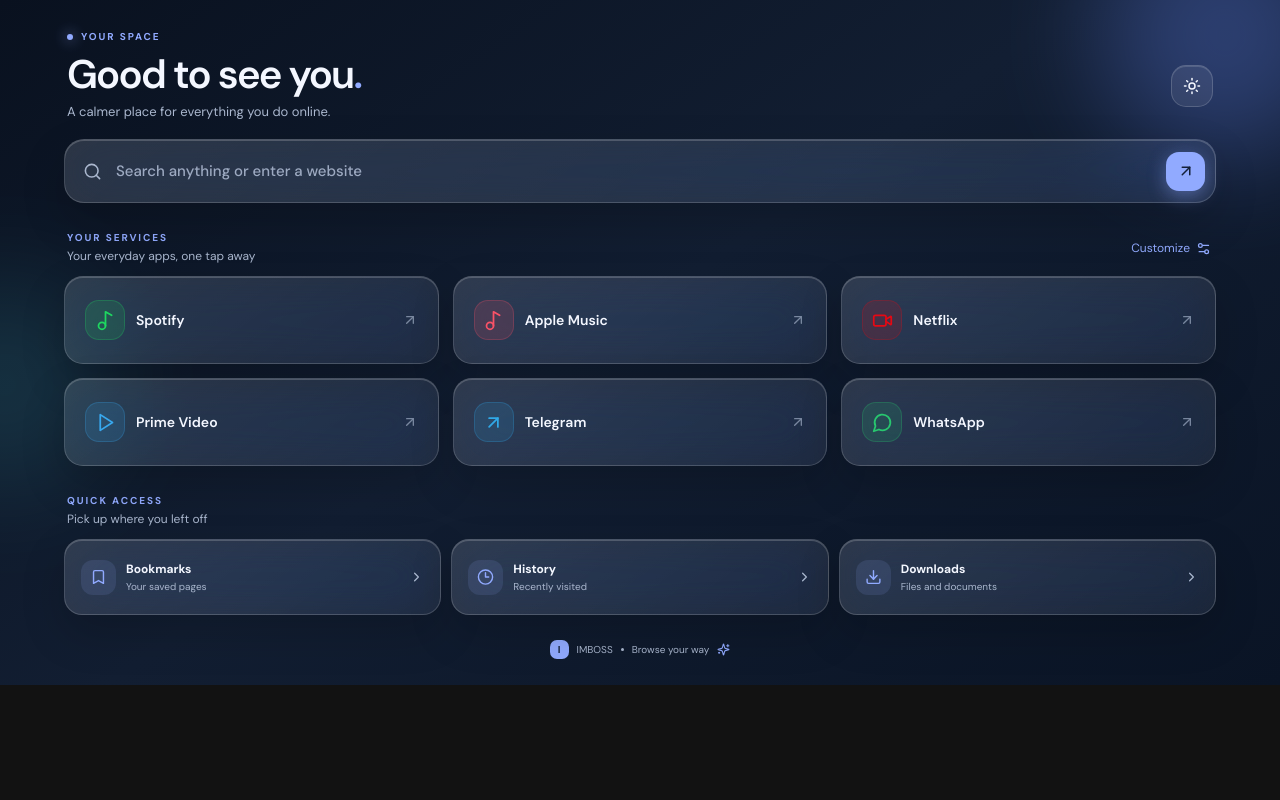
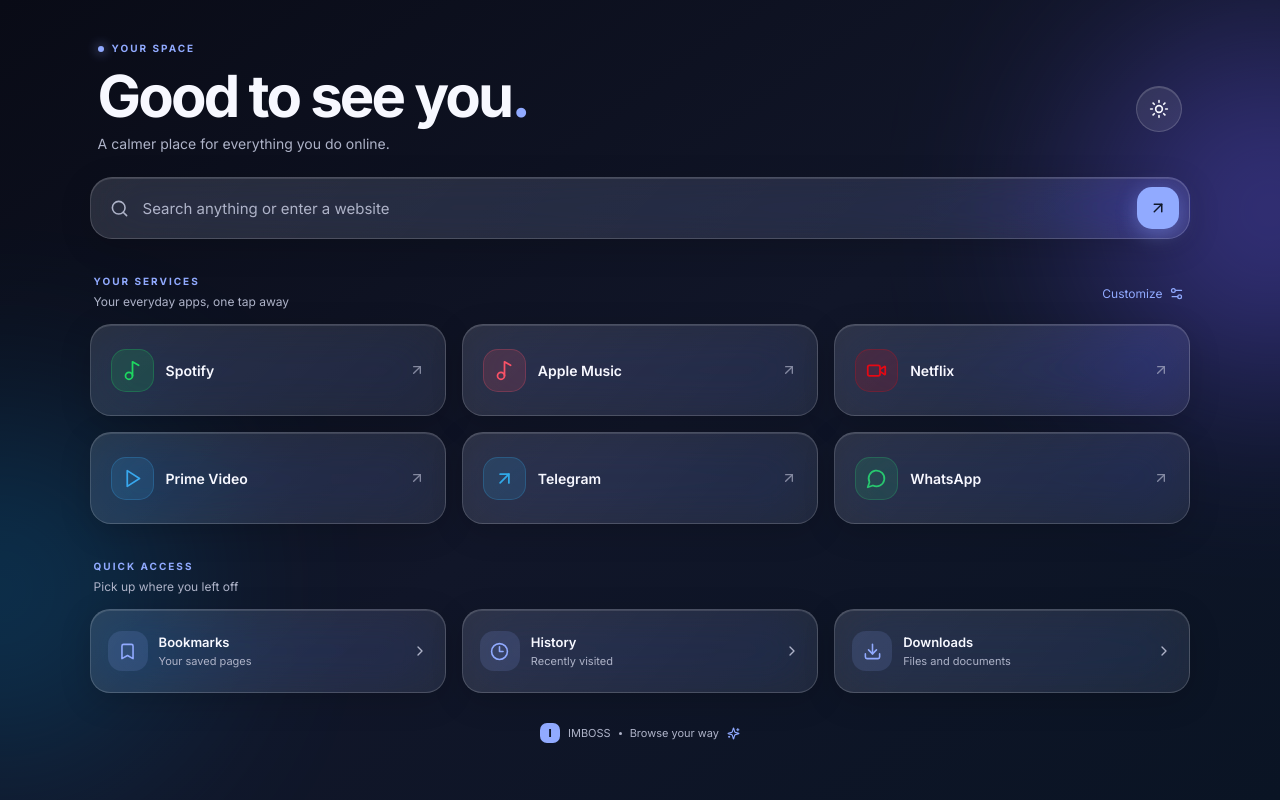
Before and after one commit to mikey-mike6768/Imboss, a React (Vite) app in the folder web-ui/: page / in a window 1280 px wide. Built offline with nearby package versions, Linux system fonts and the light colour scheme.

Commit message:
Apply Inter Liquid Glass browser UI styling

```diff
--- a/web-ui/src/style.css
+++ b/web-ui/src/style.css
@@ -1,18 +1,56 @@
-@import url('https://fonts.googleapis.com/css2?family=DM+Sans:wght@400;500;600;700&display=swap');
-:root{font-family:'DM Sans',Inter,system-ui,-apple-system,sans-serif;color-scheme:dark; font-synthesis:none;text-rendering:optimizeLegibility}
-*{box-sizing:border-box}html,body,#root{margin:0;min-height:100%;width:100%}body{overflow-x:hidden}
-.app{--text:#f4f7ff;--muted:#aab7ce;--panel:rgba(255,255,255,.075);--panel-hi:rgba(255,255,255,.14);--stroke:rgba(255,255,255,.17);--shadow:0 18px 44px rgba(0,0,0,.18);position:relative;isolation:isolate;min-height:100%;padding:22px clamp(16px,3vw,34px) 18px;color:var(--text);background:linear-gradient(145deg,#09111f 0%,#121e32 48%,#0a1425 100%);overflow:hidden}
-.app.light{--text:#19253b;--muted:#687890;--panel:rgba(255,255,255,.48);--panel-hi:rgba(255,255,255,.76);--stroke:rgba(255,255,255,.84);--shadow:0 18px 44px rgba(64,89,132,.12);background:linear-gradient(145deg,#eaf1fc 0%,#dce8f8 52%,#f2f6fc 100%)}
-.ambient{position:absolute;z-index:-1;filter:blur(55px);border-radius:50%;opacity:.35;pointer-events:none}.ambient-a{width:250px;height:250px;right:-70px;top:-90px;background:#607fe8}.ambient-b{width:210px;height:210px;left:-100px;top:280px;background:#43b9c3;opacity:.16}
-.welcome{padding:2px 3px 19px}.eyebrow{font-size:10px;font-weight:700;letter-spacing:.19em;color:var(--accent);display:flex;align-items:center;gap:8px}.eyebrow-dot{width:6px;height:6px;border-radius:50%;background:var(--accent);box-shadow:0 0 14px var(--accent)}
-.hero-line{display:flex;align-items:center;justify-content:space-between;gap:16px;margin-top:9px}h1{font-size:clamp(27px,4.2vw,40px);line-height:1.1;letter-spacing:-.045em;margin:0;font-weight:600}h1 span{color:var(--accent)}.welcome p,.section-heading p{margin:7px 0 0;color:var(--muted);font-size:13px}
-.glass{background:linear-gradient(145deg,var(--panel-hi),var(--panel));border:1px solid var(--stroke);box-shadow:var(--shadow),inset 0 1px 0 rgba(255,255,255,.19);backdrop-filter:blur(24px) saturate(155%);-webkit-backdrop-filter:blur(24px) saturate(155%)}
-button{font:inherit;color:inherit;cursor:pointer}.icon-button{display:grid;place-items:center;width:42px;height:42px;border-radius:15px;border:1px solid var(--stroke);background:var(--panel);box-shadow:inset 0 1px 0 #ffffff24}.icon-button svg{width:18px}
-.search-card{height:58px;border-radius:20px;display:flex;align-items:center;gap:12px;padding:0 10px 0 18px;margin-bottom:25px}.search-symbol{color:var(--muted);display:grid;place-items:center}.search-card input{min-width:0;flex:1;border:0;outline:0;background:transparent;color:var(--text);font:500 15px 'DM Sans',sans-serif}.search-card input::placeholder{color:var(--muted);opacity:.9}.search-go{width:39px;height:39px;border:0;border-radius:13px;background:var(--accent);color:#142039;display:grid;place-items:center;box-shadow:0 5px 18px color-mix(in srgb,var(--accent),transparent 58%)}
-.section{margin-top:22px}.section-heading{display:flex;justify-content:space-between;align-items:end;margin:0 3px 12px}.section-heading p{font-size:12px;margin-top:4px}.text-button{border:0;background:transparent;color:var(--accent);font-size:12px;display:flex;align-items:center;gap:6px;padding:8px 2px}
-.service-grid{display:grid;grid-template-columns:repeat(3,minmax(0,1fr));gap:10px}.service-tile{min-width:0;min-height:76px;border-radius:19px;padding:12px 14px;display:flex;align-items:center;gap:11px;text-align:left;transition:transform .18s ease,border-color .18s ease,background .18s ease}.service-tile:active,.quick-tile:active{transform:scale(.985)}.service-icon{width:40px;height:40px;flex:0 0 40px;border-radius:14px;display:grid;place-items:center;color:var(--service-color);background:color-mix(in srgb,var(--service-color),transparent 86%);border:1px solid color-mix(in srgb,var(--service-color),transparent 76%)}.service-name{font-size:14px;font-weight:600;flex:1;white-space:nowrap;overflow:hidden;text-overflow:ellipsis}.tile-arrow{color:var(--muted);opacity:.65}
-.quick-section{margin-top:25px}.quick-grid{display:grid;grid-template-columns:repeat(3,minmax(0,1fr));gap:10px}.quick-tile{border-radius:18px;padding:12px;min-height:68px;display:flex;align-items:center;gap:10px;text-align:left}.quick-icon{width:35px;height:35px;border-radius:12px;display:grid;place-items:center;color:var(--accent);background:color-mix(in srgb,var(--accent),transparent 88%)}.quick-icon svg{width:17px}.quick-tile span:nth-child(2){display:flex;flex-direction:column;gap:3px;flex:1;min-width:0}.quick-tile b{font-size:12px}.quick-tile small{font-size:10px;color:var(--muted)}.quick-tile>svg{width:15px;color:var(--muted)}
-.empty-state{grid-column:1/-1;border-radius:17px;padding:20px;color:var(--muted);font-size:13px;text-align:center}
-.footer{display:flex;justify-content:center;align-items:center;gap:8px;color:var(--muted);font-size:10px;padding:25px 0 4px}.footer-mark{width:19px;height:19px;display:grid;place-items:center;border-radius:7px;color:#13213a;background:var(--accent);font-weight:800}.footer i{width:3px;height:3px;background:var(--muted);border-radius:50%}.footer svg{color:var(--accent)}
-@media(max-width:620px){.app{padding:18px 14px 15px}.service-grid{grid-template-columns:repeat(2,minmax(0,1fr))}.quick-grid{grid-template-columns:1fr}.quick-tile{min-height:60px}.welcome{padding-bottom:16px}.section{margin-top:19px}.service-tile{min-height:68px;padding:10px}.search-card{margin-bottom:21px}}
-@media(min-width:900px){.app{padding:28px clamp(30px,5vw,72px) 22px}.service-grid{grid-template-columns:repeat(3,minmax(0,1fr));gap:14px}.service-tile{min-height:88px;padding:16px 20px}.quick-tile{min-height:76px;padding:16px}.search-card{height:64px}.section{margin-top:28px}}
+@import url('https://fonts.googleapis.com/css2?family=Inter:wght@400;500;600;700;800&display=swap');
+
+:root{font-family:Inter,system-ui,-apple-system,BlinkMacSystemFont,"Segoe UI",sans-serif;font-synthesis:none;text-rendering:optimizeLegibility}
+*{box-sizing:border-box}
+html,body,#root{margin:0;min-height:100%;width:100%}
+body{overflow-x:hidden;background:#090b16}
+button,input{font:inherit}
+.app{--text:#f7f8ff;--muted:#aeb3c8;--panel:rgba(255,255,255,.085);--panel-strong:rgba(255,255,255,.13);--stroke:rgba(255,255,255,.17);--accent:#a99aff;position:relative;isolation:isolate;min-height:100vh;padding:clamp(18px,3vw,34px) clamp(16px,3.2vw,42px) 26px;color:var(--text);background:linear-gradient(145deg,#090b16 0%,#111629 52%,#0a1424 100%);overflow:hidden}
+.app.light{--text:#1b2335;--muted:#69748a;--panel:rgba(255,255,255,.55);--panel-strong:rgba(255,255,255,.76);--stroke:rgba(255,255,255,.84);background:linear-gradient(145deg,#edf2fb 0%,#dfe9f8 54%,#f5f7fc 100%)}
+.ambient{position:absolute;width:340px;height:340px;border-radius:50%;filter:blur(105px);z-index:-1;pointer-events:none;opacity:.5}
+.ambient-a{background:#6555e8;top:40px;right:-160px}
+.ambient-b{background:#087fbb;bottom:40px;left:-170px;opacity:.32}
+.glass{background:linear-gradient(135deg,var(--panel-strong),var(--panel));border:1px solid var(--stroke);backdrop-filter:blur(28px) saturate(180%);-webkit-backdrop-filter:blur(28px) saturate(180%);box-shadow:0 8px 32px rgba(0,0,0,.16),inset 0 1px 0 rgba(255,255,255,.12)}
+.welcome{padding:8px 8px 25px}
+.eyebrow{font-size:10px;letter-spacing:2px;color:var(--accent);font-weight:700}
+.eyebrow-dot{display:inline-block;width:6px;height:6px;border-radius:50%;background:var(--accent);margin-right:8px;box-shadow:0 0 12px var(--accent)}
+.hero-line{display:flex;align-items:center;justify-content:space-between;gap:18px;margin-top:12px}
+h1,h2,h3,p{margin:0}
+.welcome h1{font-size:clamp(36px,6vw,58px);letter-spacing:-2.8px;line-height:1.04;font-weight:700}
+.welcome h1 span{color:var(--accent)}
+.welcome p,.section-heading p{color:var(--muted);font-size:14px;margin-top:9px}
+.icon-button{width:46px;height:46px;flex:0 0 46px;border-radius:50%;display:grid;place-items:center;background:var(--panel);border:1px solid var(--stroke);color:var(--text);box-shadow:inset 0 1px 0 rgba(255,255,255,.15)}
+.icon-button svg{width:20px;height:20px}
+.search-card{height:62px;border-radius:22px;display:flex;align-items:center;gap:12px;padding:0 10px 0 19px;margin:0 0 30px}
+.search-symbol{color:var(--muted);display:grid;place-items:center}
+.search-card input{min-width:0;flex:1;height:100%;border:0;outline:0;background:transparent;color:var(--text);font-size:15px}
+.search-card input::placeholder{color:var(--muted)}
+.search-go{width:42px;height:42px;border:0;border-radius:15px;background:var(--accent);color:#11182a;display:grid;place-items:center;box-shadow:0 5px 20px color-mix(in srgb,var(--accent),transparent 60%)}
+.section{margin-top:30px}
+.section-heading{display:flex;justify-content:space-between;align-items:end;margin:0 4px 15px}
+.section-heading p{font-size:12px;margin-top:5px}
+.text-button{display:flex;align-items:center;gap:7px;border:0;background:transparent;color:var(--accent);font-size:12px;padding:8px 2px}
+.service-grid{display:grid;grid-template-columns:repeat(3,minmax(0,1fr));gap:12px}
+.service-tile{min-width:0;min-height:82px;padding:14px 16px;border-radius:21px;display:flex;align-items:center;gap:12px;text-align:left;color:var(--text);transition:transform .2s ease,border-color .2s ease,background .2s ease}
+.service-icon{width:43px;height:43px;flex:0 0 43px;border-radius:15px;display:grid;place-items:center;color:var(--service-color);background:color-mix(in srgb,var(--service-color),transparent 86%);border:1px solid color-mix(in srgb,var(--service-color),transparent 75%)}
+.service-name{flex:1;min-width:0;font-size:14px;font-weight:600;white-space:nowrap;overflow:hidden;text-overflow:ellipsis}
+.tile-arrow{color:var(--muted);opacity:.7;flex:0 0 auto}
+.quick-section{margin-top:30px}
+.quick-grid{display:grid;grid-template-columns:repeat(3,minmax(0,1fr));gap:12px}
+.quick-tile{min-width:0;min-height:78px;padding:14px;border-radius:20px;display:flex;align-items:center;gap:11px;text-align:left;color:var(--text);transition:transform .2s ease}
+.quick-icon{width:40px;height:40px;flex:0 0 40px;border-radius:14px;display:grid;place-items:center;color:var(--accent);background:color-mix(in srgb,var(--accent),transparent 86%)}
+.quick-icon svg{width:19px;height:19px}
+.quick-tile span:nth-child(2){display:flex;flex-direction:column;gap:4px;flex:1;min-width:0}
+.quick-tile b{font-size:13px;font-weight:600}
+.quick-tile small{font-size:11px;color:var(--muted)}
+.quick-tile>svg{width:16px;color:var(--muted);flex:0 0 auto}
+.empty-state{grid-column:1/-1;border-radius:20px;padding:22px;color:var(--muted);font-size:13px;text-align:center}
+.footer{display:flex;justify-content:center;align-items:center;gap:8px;color:var(--muted);font-size:11px;padding:30px 0 8px}
+.footer-mark{width:20px;height:20px;display:grid;place-items:center;border-radius:7px;background:var(--accent);color:#11182a;font-weight:800}
+.footer i{width:3px;height:3px;border-radius:50%;background:var(--muted)}
+.footer svg{color:var(--accent)}
+button{cursor:pointer;transition:transform .2s ease,background .2s ease}
+button:active{transform:scale(.96)}
+@media(hover:hover){.service-tile:hover,.quick-tile:hover{transform:translateY(-2px);border-color:color-mix(in srgb,var(--accent),white 35%);background:var(--panel-strong)}}
+@media(max-width:700px){.app{padding:18px 15px 22px}.welcome{padding:4px 5px 20px}.welcome h1{font-size:clamp(34px,8vw,46px);letter-spacing:-2px}.welcome p{font-size:12px}.search-card{height:56px;margin-bottom:23px}.section{margin-top:23px}.service-grid{grid-template-columns:repeat(2,minmax(0,1fr));gap:9px}.service-tile{min-height:70px;padding:10px;border-radius:18px;gap:9px}.service-icon{width:38px;height:38px;flex-basis:38px}.service-name{font-size:12px}.quick-grid{grid-template-columns:1fr;gap:9px}.quick-tile{min-height:64px;padding:11px}.footer{padding-top:24px}}
+@media(min-width:1100px){.app{padding-left:clamp(42px,7vw,110px);padding-right:clamp(42px,7vw,110px)}.service-grid,.quick-grid{gap:16px}.service-tile{min-height:92px;padding:18px 20px}.quick-tile{min-height:84px;padding:17px}}
```
